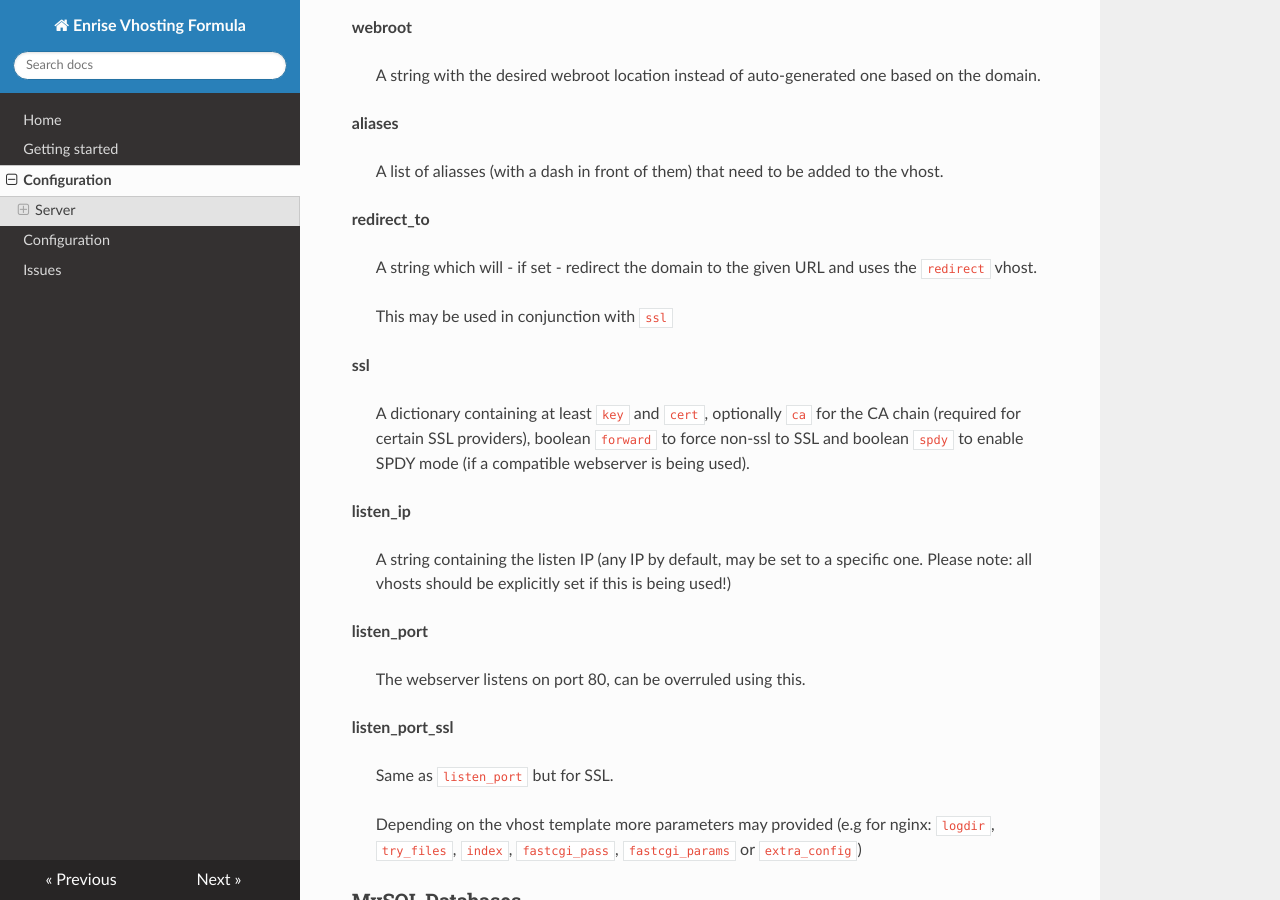
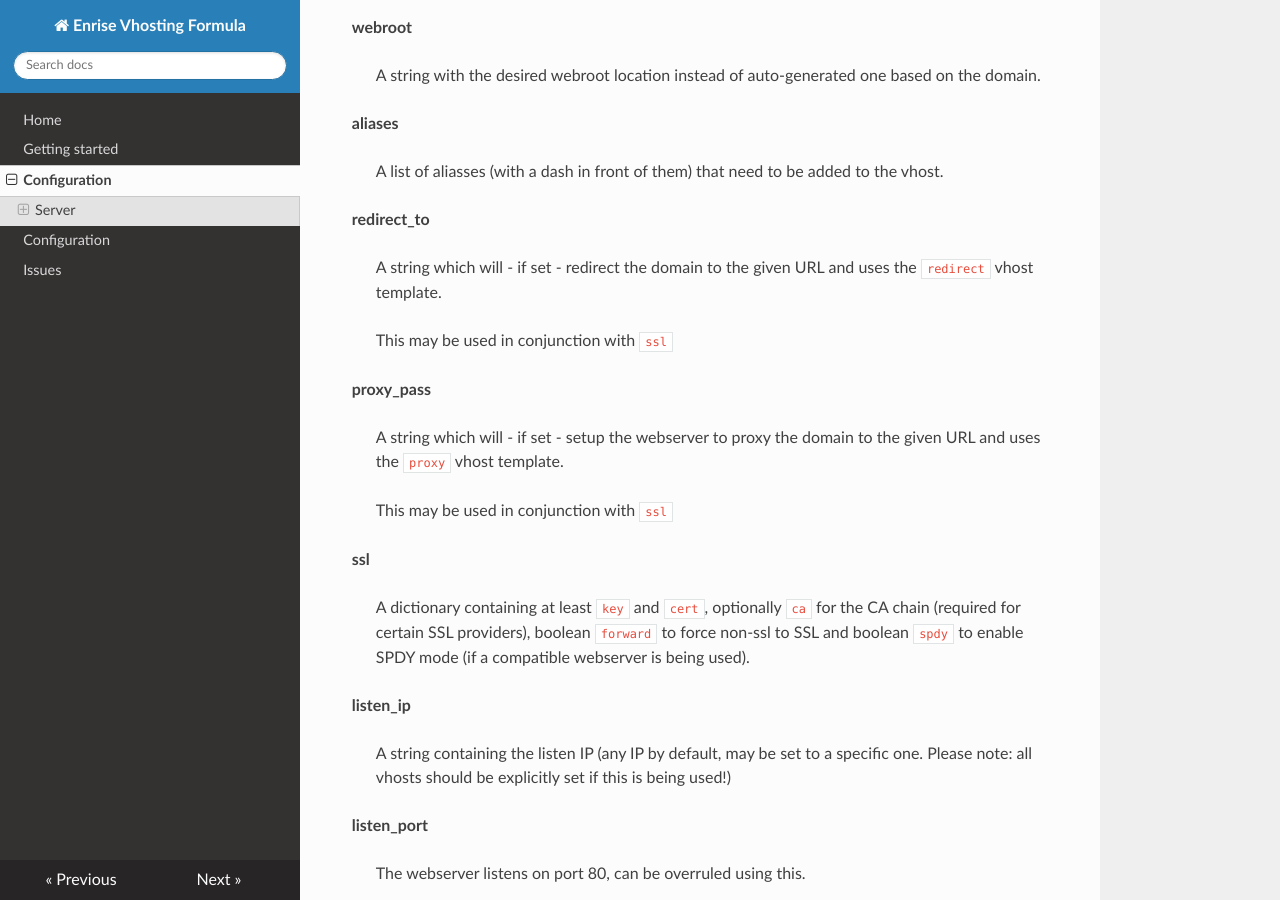
Before and after one commit to Enrise/vhosting-formula, an MkDocs documentation site: the page built from docs/configuration.md, in a window 1280 px wide and 900 px high, scrolled down 1570 px. Built offline with MkDocs 1.6.1, drawn with Linux system fonts in a browser that asks for light colours; nearby versions of some CDN libraries; old or Windows-style settings are respelled for this version of MkDocs.

Commit message:
Proxy vhost support

```diff
--- a/.travis.yml
+++ b/.travis.yml
@@ -6,7 +6,7 @@ env:
   global:
     - BS_PIP_ALLOWED=1
     - BS_ECHO_DEBUG=1
-    - STATE=vhosting.travis,vhosting
+    - STATE=vhosting
   matrix:
     - SALT_ARGS="-l debug --local --retcode-passthrough --pillar-root=.salt/pillar/vanilla-nginx --file-root=$PWD"
     - SALT_ARGS="-l debug --local --retcode-passthrough --pillar-root=.salt/pillar/vanilla-apache --file-root=$PWD"
--- a/docs/configuration.md
+++ b/docs/configuration.md
@@ -78,7 +78,14 @@ The following keys can be defined:
 **redirect\_to**
 
 >   A string which will - if set - redirect the domain to the given URL
->    and uses the `redirect` vhost.
+>    and uses the `redirect` vhost template.
+
+> This may be used in conjunction with `ssl`
+
+**proxy\_pass**
+
+>   A string which will - if set - setup the webserver to proxy the domain to
+>    the given URL and uses the `proxy` vhost template.
 
 > This may be used in conjunction with `ssl`
 
```
Also changed, not shown: README.md (+1 -1 lines), 3 other files.
